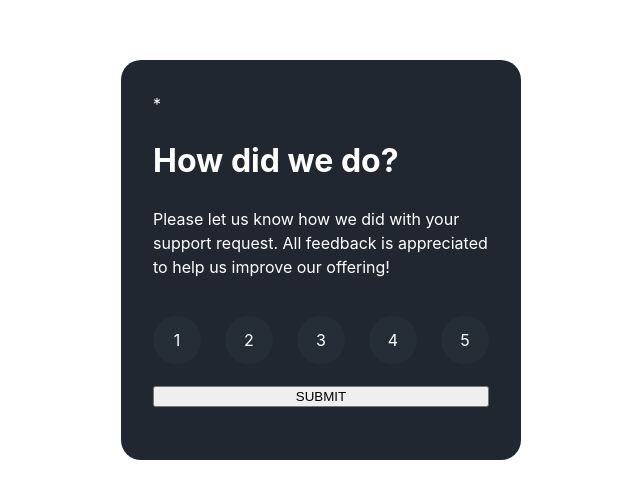
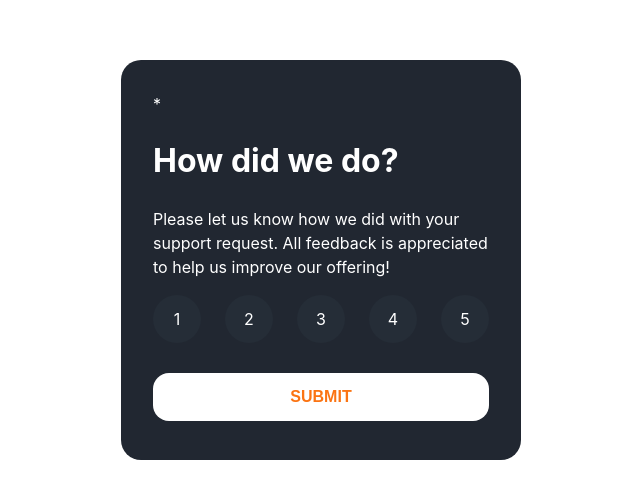
Before and after one commit to toddpowell/Interactive-Rating-Component, a React (Vite) app: page / in a window 1280 px wide. Shown: the part 140-638 px from the top of the page, without its empty margins (319-959 px from the left). Built offline with nearby package versions, Linux system fonts and the light colour scheme.

Commit message:
Style submit button

```diff
--- a/src/components/InteractiveRating.css
+++ b/src/components/InteractiveRating.css
@@ -41,3 +41,20 @@
     line-height: 3;
     border-radius: 50%;
 }
+
+button {
+    background-color: var(--white);
+    color: var(--orange);
+    font-size: 1rem;
+    font-weight: 600;
+    border: none;
+    padding: 15px;
+    /* font-size: 26px; */
+    text-align: center;
+    text-decoration: none;
+    display: inline-block;
+    margin: 30px 0;
+    cursor: pointer;
+    border-radius: 16px;
+    bottom: 0px;
+  }
```
Also changed, not shown: src/index.css (line endings or trailing spaces).
